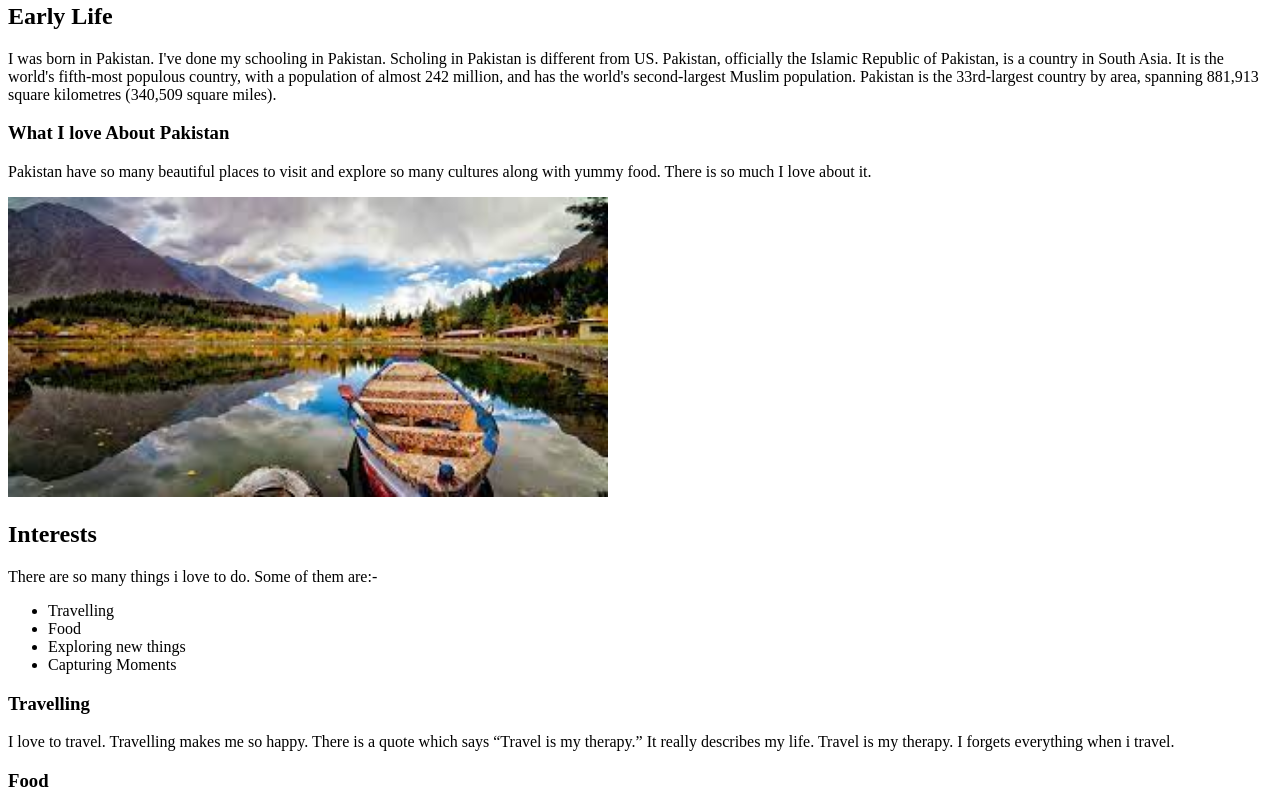
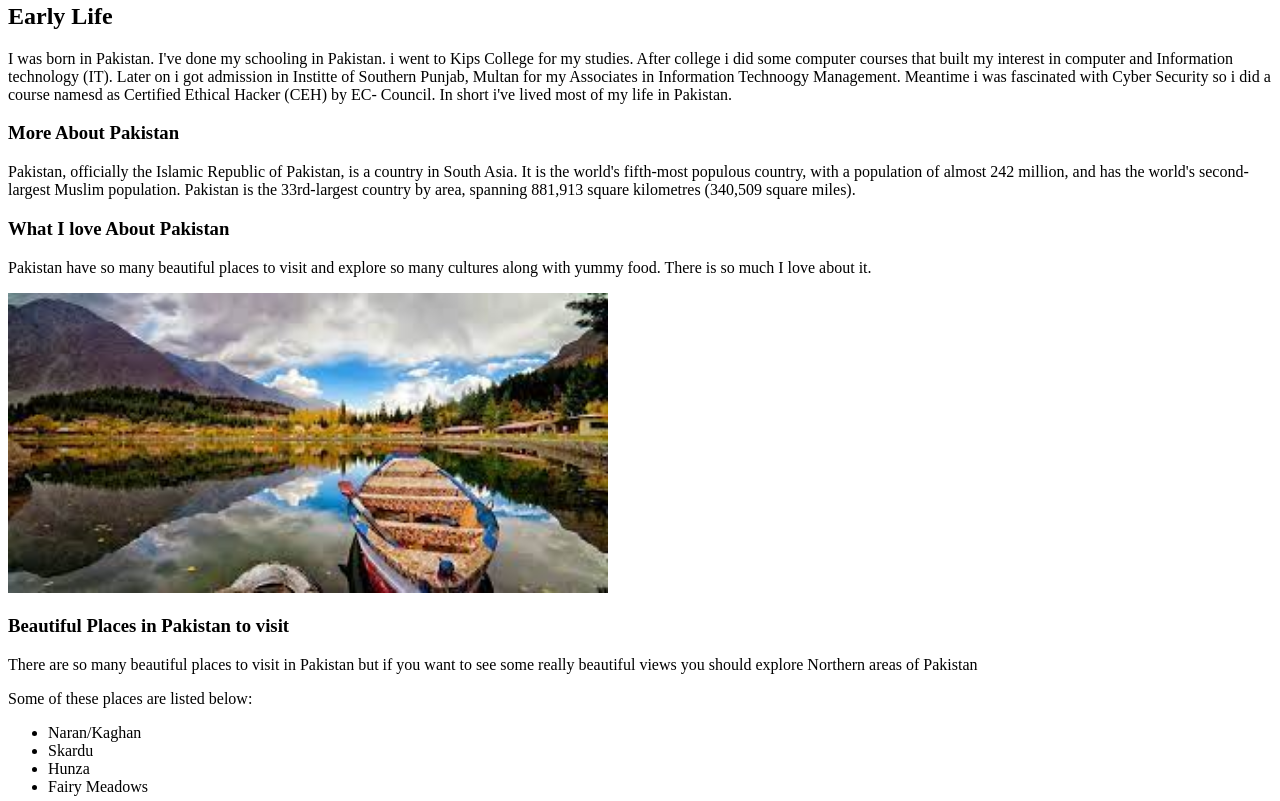
Before and after one commit to nahmed15/project1, a plain HTML site: page Aboutme.html in a window 1280 px wide. Shown: the part 219-1020 px from the top of the page. Drawn offline with Linux system fonts and the light colour scheme.

Commit message:
Updated
updated early life on advice of peer comments

```diff
--- a/Aboutme.html
+++ b/Aboutme.html
@@ -18,14 +18,31 @@
 		<p>My name is Nadia Ahmed and I am 23 years old. I am American an Citizen. Currently I am doing BS-ITM from IIT as a transfer student.</p>
 
 		<h2>Early Life</h2>
-		  <p>I was born in Pakistan. I've done my schooling in Pakistan. Scholing in Pakistan is different from US.
-		  Pakistan, officially the Islamic Republic of Pakistan, is a country in South Asia. It is the world's fifth-most populous country, with a population of almost 242 million, and has the world's second-largest Muslim population.
+		  <p>I was born in Pakistan. I've done my schooling in Pakistan. i went to Kips College for my studies.
+		  After college i did some computer courses that built my interest in computer and Information technology (IT).
+		  Later on i got admission in Institte of Southern Punjab, Multan for my Associates in Information Technoogy Management.
+		  Meantime i was fascinated with Cyber Security so i did a course namesd as Certified Ethical Hacker (CEH) by EC- Council.
+		  In short i've lived most of my life in Pakistan.</p>
+
+		  <h3>More About Pakistan</h3>
+		    <p>Pakistan, officially the Islamic Republic of Pakistan, is a country in South Asia.
+		  It is the world's fifth-most populous country, with a population of almost 242 million, and has the world's second-largest Muslim population.
 		  Pakistan is the 33rd-largest country by area, spanning 881,913 square kilometres (340,509 square miles). </p>
 
 		  <h3>What I love About Pakistan</h3>
 		    <p>Pakistan have so many beautiful places to visit and explore so many cultures along with yummy food.
 		    There is so much I love about it. </p>
 		    <img src="Views.jpg" alt="Pakistan" width="600" height="300">
+
+		  <h3>Beautiful Places in Pakistan to visit</h3>
+		    <p>There are so many beautiful places to visit in Pakistan but if you want to see some really beautiful views you should explore Northern areas of Pakistan</p>
+			<p>Some of these places are listed below: </p>
+			  <ul>
+    			<li>Naran/Kaghan</li>
+    			<li>Skardu</li>
+   	 			<li>Hunza</li>
+				<li>Fairy Meadows</li>
+  			  </ul>
 
 		<h2>Interests</h2>
 		  <p>There are so many things i love to do. Some of them are:-</p>
```
